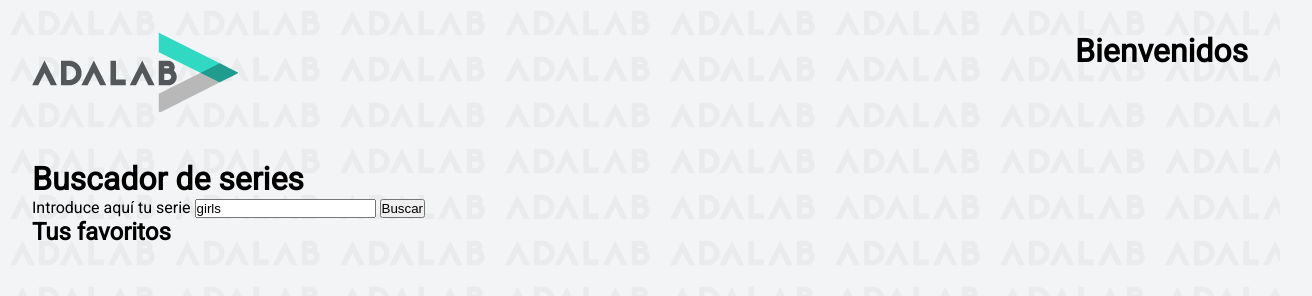
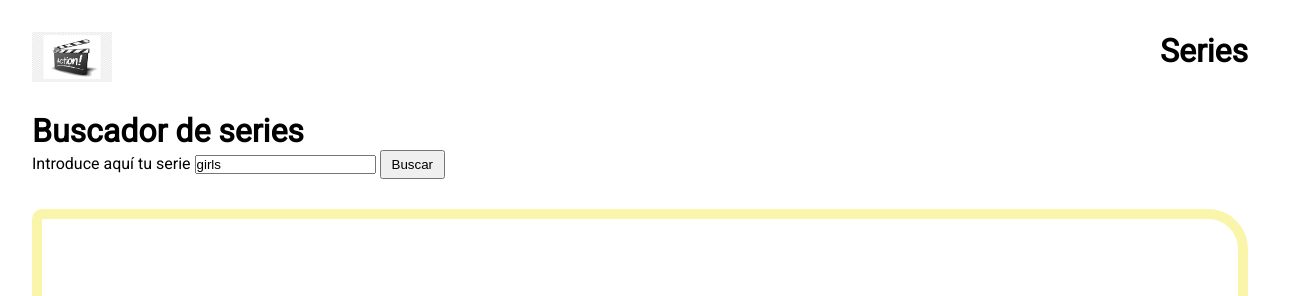
Before and after one commit to Irene-correas/FaceSeries, a website: page docs/index.html in a window 1280 px wide. Shown: the top 296 px of the page, 1312 px wide, since content can reach past the window. Drawn offline with Linux system fonts and the light colour scheme; no server answers.

Commit message:
run docs

```diff
--- a/docs/assets/css/main.css
+++ b/docs/assets/css/main.css
@@ -1 +1 @@
-*{box-sizing:border-box;margin:0;padding:0}.code{font-size:16px;background:#d8d8d8;padding:0 5px;border-radius:5px}.link__adalab:hover{background-color:#099d8d;color:#fff}.link__github:hover{background-color:#CCC;color:#000}body{padding:2rem;height:100vh;background-image:url("../images/bg-adalab.png");background-color:#f3f4f5;font-family:"Roboto",sans-serif}.page__header{display:flex;justify-content:space-between;margin-bottom:3rem}.page__footer{position:fixed;left:0;bottom:0;width:100vw;padding:1rem;color:#999}
+*{box-sizing:border-box;margin:0;padding:0}.code{font-size:16px;background:#d8d8d8;padding:0 5px;border-radius:5px}.page__container{display:block;border:solid 10px #eee5195e;height:52vh;text-align:center;-webkit-text-decoration-line:underline;text-decoration-line:underline;border-radius:10px 40px;margin:30px 0 30px 0;overflow:scroll}.page__btn{transition-duration:0.4s;padding:5px 10px 5px 10px}.page__btn:hover{background-color:#ee19a54d;color:white}.movies-favorite{border:8px solid #eee5195e;border-style:dotted;list-style:none}.page__list{display:flex;margin:20px 0 20px 0}.container__favorites{border:solid 10px #ee19a54d;height:52vh;text-align:center;-webkit-text-decoration-line:underline;text-decoration-line:underline;border-radius:40px 10px;overflow:scroll}.js-container-list{display:flex;margin:20px 0 20px 0}.movies__name{margin:0 10px 0 10px;list-style:none}body{padding:2rem;height:100vh;font-family:"Roboto",sans-serif}.page__header{display:flex;justify-content:space-between;margin-bottom:30px}.page__header .page__logo{height:50px;width:80px}.page__footer{left:0;bottom:0;width:100vw;padding:1rem;color:#999}
--- a/docs/index.html
+++ b/docs/index.html
@@ -12,8 +12,8 @@
   <body>
     <div class="page">
       <header class="page__header">
-        <img src="./assets/images/logo-adalab.png" alt="Adalab">
-        <h1>Bienvenidos</h1>
+        <img class="page__logo" src="./assets/images/cinema.png" alt="Adalab">
+        <h1>Series</h1>
       </header>
 
       <main class="page__main">
@@ -43,7 +43,7 @@
           </div>
 
         </div>
-        <div>
+        <div class="container__favorites js-container-favorites">
           <h2 class="page__favorites">Tus favoritos</h2>
           <ul class="page__list js-list" ></ul>
         </div>
```
Also changed, not shown: docs/assets/js/main.js (+1 -1 lines), docs/more-info.html (+2 -2 lines), docs/assets/images/cinema.png (added).
